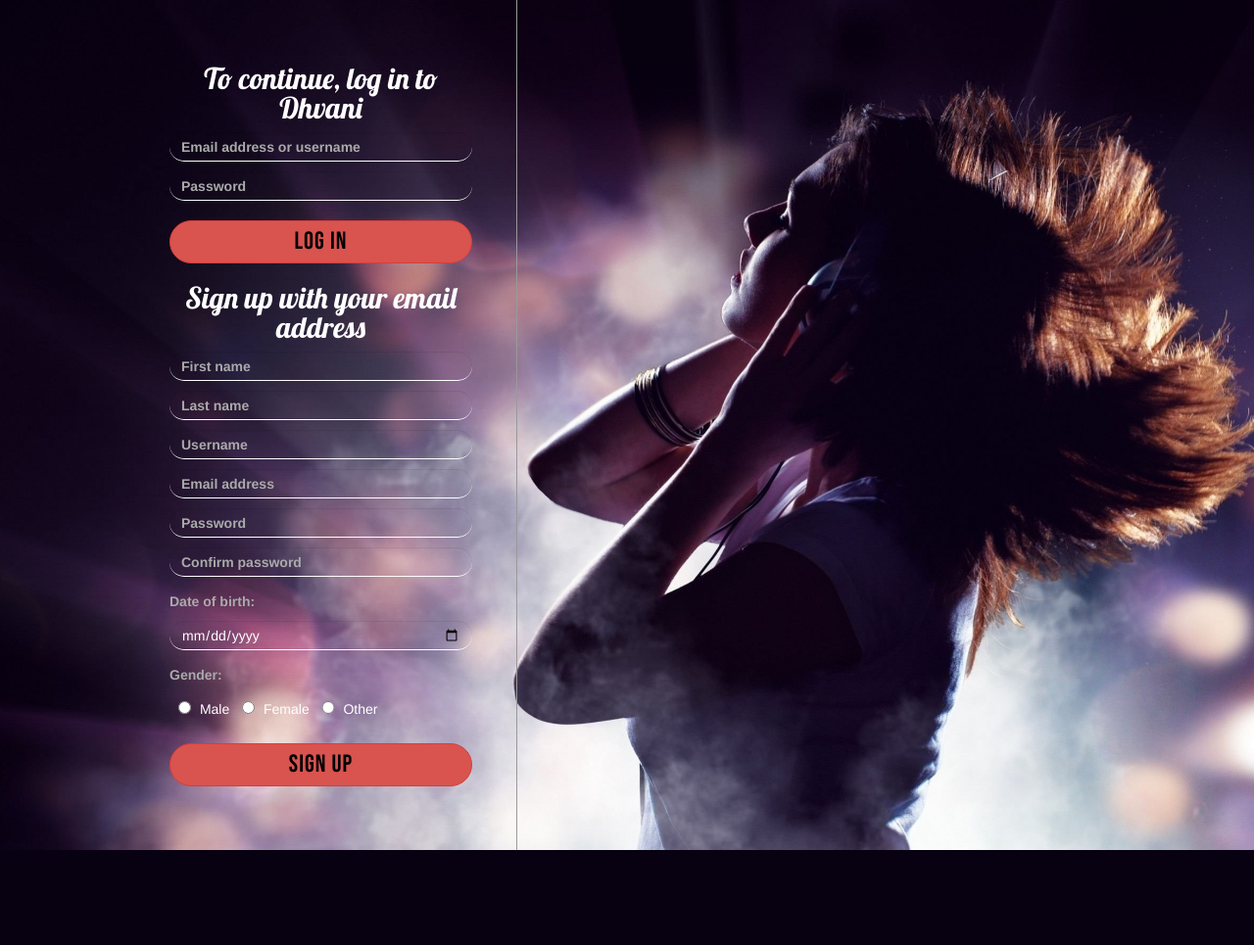
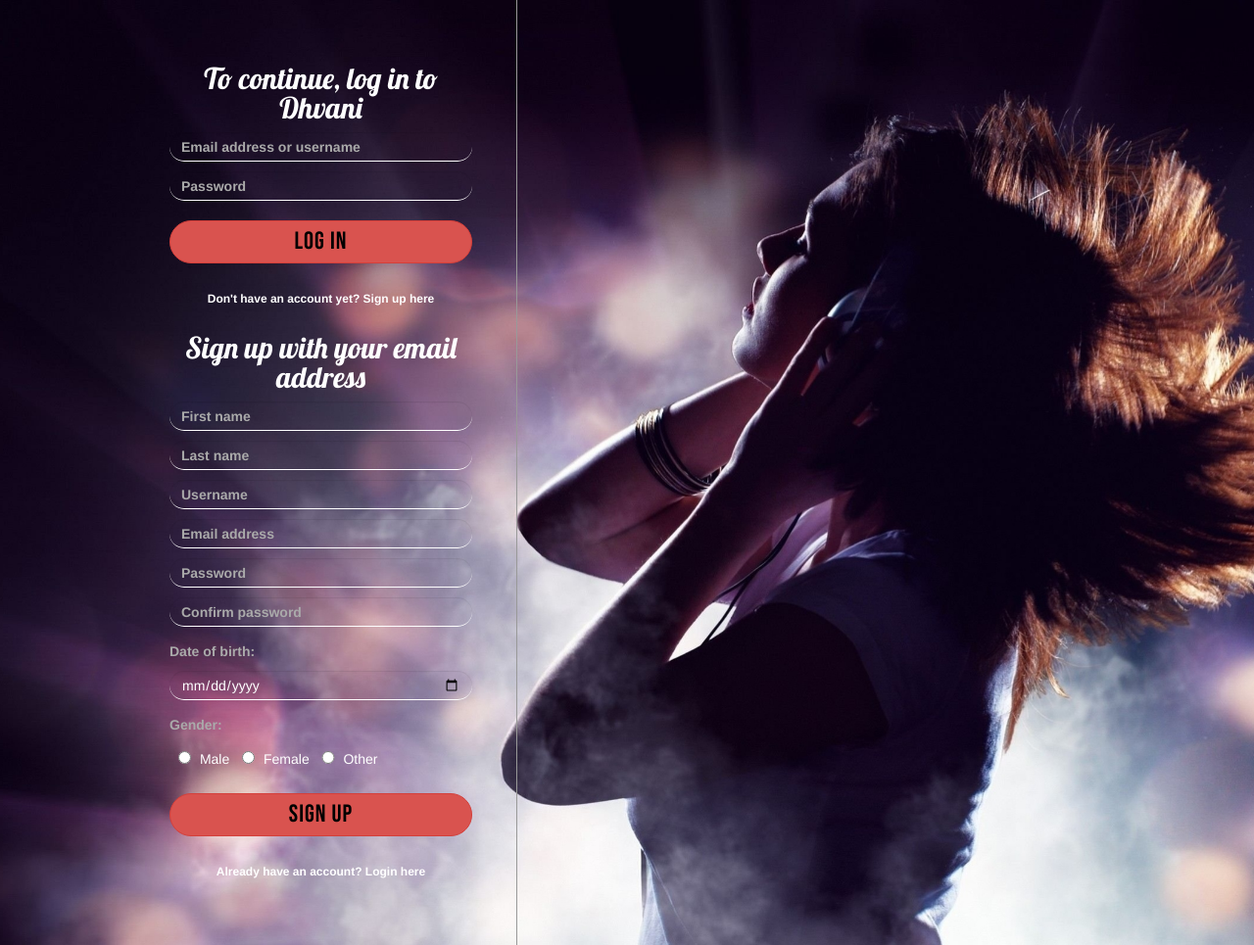
Before and after one commit to 2207akash/dhvani, a PHP site: page /register.php in a window 1280 px wide. Shown: the whole page at 98% size. Before the commit the page ends 868 px from the top, so only its background shows below. Run offline with PHP 8.4, Linux system fonts and the light colour scheme.

Commit message:
Added jQuery to hide/show login and register forms as per need

```diff
--- a/assets/css/register.css
+++ b/assets/css/register.css
@@ -95,10 +95,21 @@ input[type='date'] {
 	border-right: 1px solid #999999;
 }
 
+#hideLogin,
+#hideRegister {
+    font-weight: bold;
+    font-size: 12px
+}
+
 /* CLASS SELECTORS */
 
 .input-edit {
 	border-radius: 15px;
+}
+
+.hasAccountText {
+	text-align: center;
+	cursor: pointer;
 }
 
 .button.two {
--- /dev/null
+++ b/assets/js/register.js
@@ -0,0 +1,11 @@
+$(document).ready(function() {
+	$("#hideLogin").click(function() {
+		$("#registerForm").show();
+		$("#loginForm").hide();
+	})
+
+	$("#hideRegister").click(function() {
+		$("#registerForm").hide();
+		$("#loginForm").show();
+	})
+})
--- a/register.php
+++ b/register.php
@@ -40,6 +40,10 @@
 
 					<?php echo $account->getError(Constants::$loginFailed) ?>
 					<button class="btn btn-danger button two" type="submit" name="loginButton">LOG IN</button>
+
+					<div class="hasAccountText">
+						<span id="hideLogin">Don't have an account yet? Sign up here</span>
+					</div>
 				</form>
 
 				<!-- REGISTER FORM -->
@@ -88,10 +92,21 @@
 						<input id="genderOther" name="registerGender" type="radio" value="O">Other</input>
 					</p>
 					<button class="btn btn-danger text-dark button two" type="submit" name="registerButton">SIGN UP</button>
+
+					<div class="hasAccountText">
+						<span id="hideRegister">Already have an account? Login here</span>
+					</div>
 				</form>
 
 			</div>
 		</div>
 	</div>
+
+	<!-- JQUERY -->
+	<script src="https://ajax.googleapis.com/ajax/libs/jquery/3.5.1/jquery.min.js"></script>
+
+	<!-- CUSTOM JS -->
+	<script src="assets/js/register.js"></script>
+
 </body>
 </html>
```
